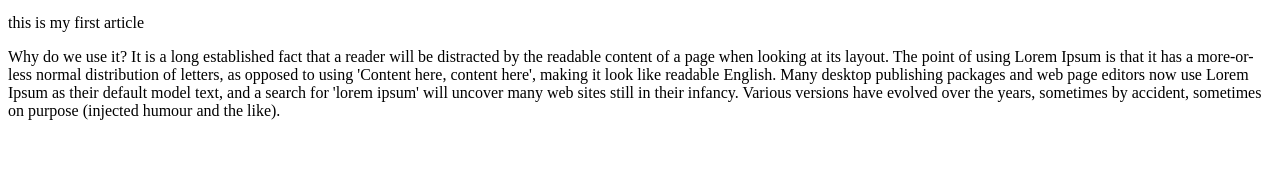
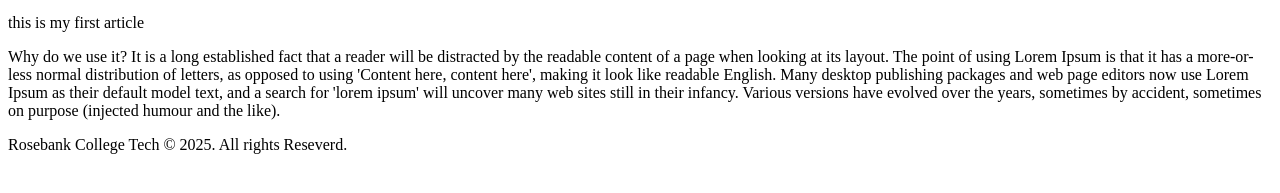
Before and after one commit to Chrisjunior2811/WEDE5020-PRACTICAL, a plain HTML site: page index.html in a window 1280 px wide. Shown: the part 539-732 px from the top of the page. Drawn offline with Linux system fonts and the light colour scheme.

Commit message:
Update index.html

```diff
--- a/index.html
+++ b/index.html
@@ -107,6 +107,9 @@
             search for 'lorem ipsum' will uncover many web sites still in their infancy. Various versions have evolved
             over the years, sometimes by accident, sometimes on purpose (injected humour and the like).</p>
     </article>
+
+    <!--This is my static footer-->
+    <footer>Rosebank College Tech &copy; 2025. All rights Reseverd.</footer>
 </body>
 
 </html>
```
